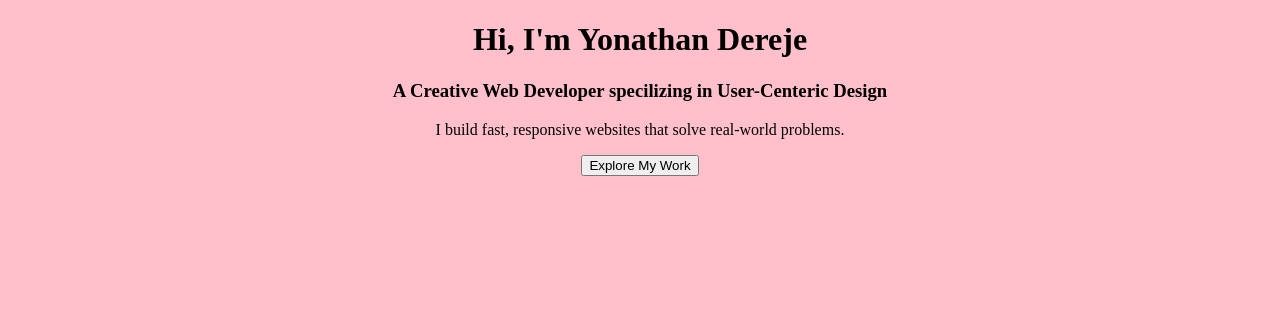
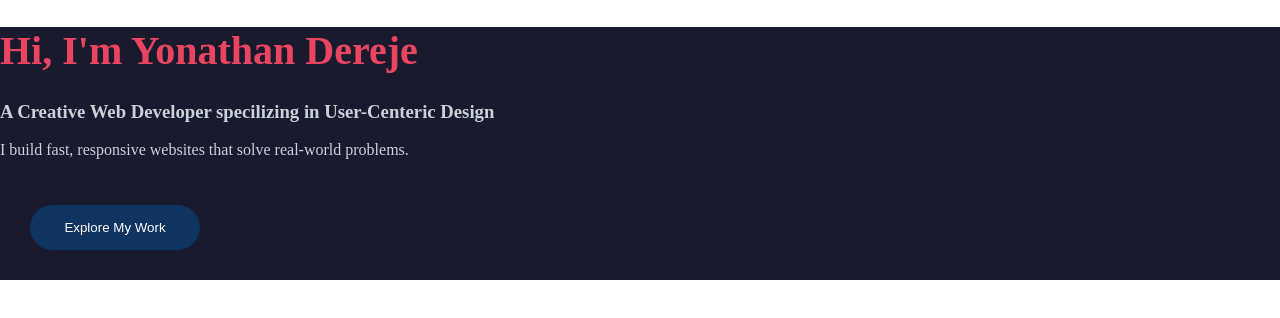
Before and after one commit to yonathan21/Personal-Profile, a plain HTML site: page index.html in a window 1280 px wide. Drawn offline with Linux system fonts and the light colour scheme.

Commit message:
styling2

```diff
--- a/index.html
+++ b/index.html
@@ -7,14 +7,12 @@
   <link rel="stylesheet" href="style.css">
 </head>
 <body>
-  <div>
-    <h1>Hi, I'm Yonathan Dereje</h1>
-    <h3>A Creative Web Developer specilizing in User-Centeric Design</h3>
-    <p>I build fast, responsive websites that solve real-world problems.</p>
-    <button>Explore My Work</button>
+  <div class="home-page">
+    <h1 class="name">Hi, I'm Yonathan Dereje</h1>
+    <h3 class="name-1">A Creative Web Developer specilizing in User-Centeric Design</h3>
+    <p class="name-para">I build fast, responsive websites that solve real-world problems.</p>
+    <button class="button">Explore My Work</button>
   </div>
-  <div>
 
-  </div>
 </body>
 </html>
--- a/style.css
+++ b/style.css
@@ -1,5 +1,34 @@
 body {
   margin: 0;
-  background-color: pink;
-  text-align: center;
+  padding: 0;
 }
+
+.home-page{
+  background-color: #1A1A2E ;
+  font-family: 'Jonova';
+}
+
+.home-page h1{
+  color: #E94560;
+  font-size: 40px;
+}
+
+.home-page,.name-1, .name-para{
+  color:  #C9D1D9 ;
+}
+
+.button{
+  width: 170px;
+  height: 45px;
+  border: none;
+  border-radius: 50px;
+  color: #ffffff;
+  padding: 15px;
+  margin: 30px;
+  background-color: #0F3460;
+  cursor: pointer;
+}
+
+.button:hover{
+  background-color:  #E94560;
+}
```
